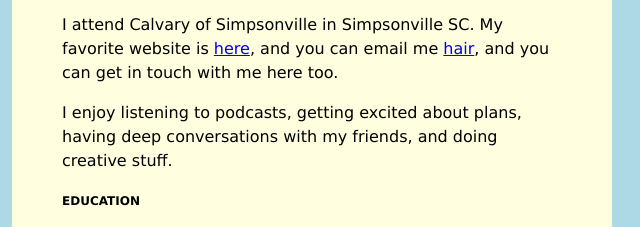
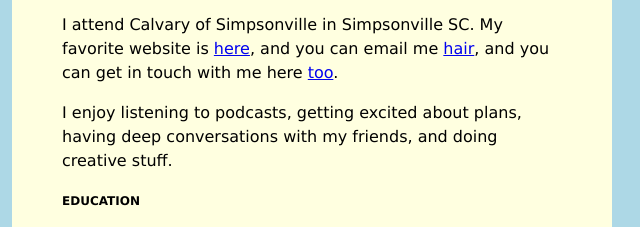
Before and after one commit to StupidLongArmZ/StupidLongArmz.github.io, a plain HTML site: page index.html in a window 1280 px wide. Shown: the part 145-372 px from the top of the page, 328-968 px from the left. Drawn offline with Linux system fonts and the light colour scheme.

Commit message:
Update index.html

```diff
--- a/index.html
+++ b/index.html
@@ -37,7 +37,7 @@ h3 {
          <p>
             I attend Calvary of Simpsonville in Simpsonville SC. My favorite website is
             <a href="https://creations.mtdv.me/articles/franklincovey">here</a>, and you can email me
-            <a href="mailto:tmjinthailand@gmail.com">hair</a>, and you can get in touch with me here too.
+            <a href="mailto:tmjinthailand@gmail.com">hair</a>, and you can get in touch with me here <a href="https://r.mtdv.me/videos/Why-I-get-up-in-the-morning">too</a>.
          </p>
          <p>
             I enjoy listening to podcasts, getting excited about plans, having deep conversations with my friends, and doing creative stuff.
```
